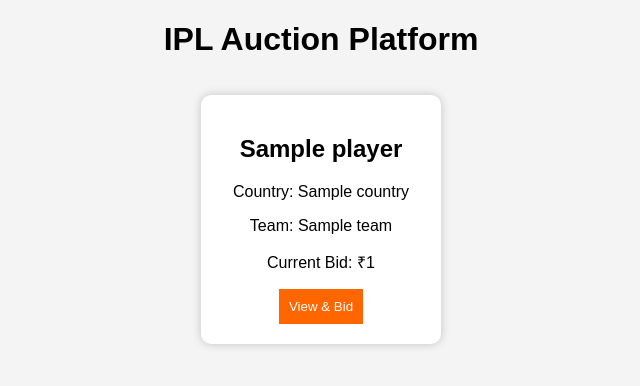
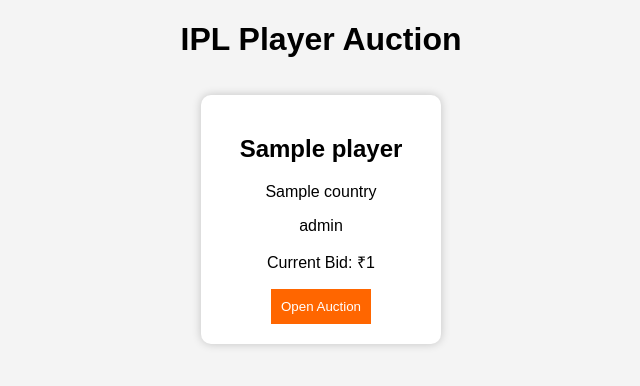
Before and after one commit to Snigdha4413/ipldb, a Flask app: template templates/index.html in a window 1280 px wide. Shown: the top 386 px of the page, without its empty margins (319-959 px from the left). Run offline with Flask 3, Linux system fonts and the light colour scheme; the template is opened without the code that fills it: most values are stand-ins (such as "Sample title", 1, 10 or a date in 2020).

Commit message:
Revise player auction display in index.html
Updated player auction details to include role and highest bid.

```diff
--- a/templates/index.html
+++ b/templates/index.html
@@ -1,6 +1,5 @@
 <!DOCTYPE html>
 <html>
-
 <head>
 <title>IPL Auction</title>
 <link rel="stylesheet" href="/static/style.css">
@@ -8,7 +7,7 @@
 
 <body>
 
-<h1>IPL Auction Platform</h1>
+<h1>IPL Player Auction</h1>
 
 <div class="players">
 
@@ -18,12 +17,14 @@
 
 <h2>{{p.name}}</h2>
 
-<p>Country: {{p.country}}</p>
-<p>Team: {{p.team}}</p>
-<p>Current Bid: ₹{{p.current_bid}}</p>
+<p>{{p.country}}</p>
+
+<p>{{p.role}}</p>
+
+<p>Current Bid: ₹{{p.highest_bid}}</p>
 
 <a href="/player/{{p.id}}">
-<button>View & Bid</button>
+<button>Open Auction</button>
 </a>
 
 </div>
@@ -33,5 +34,4 @@
 </div>
 
 </body>
-
 </html>
```
